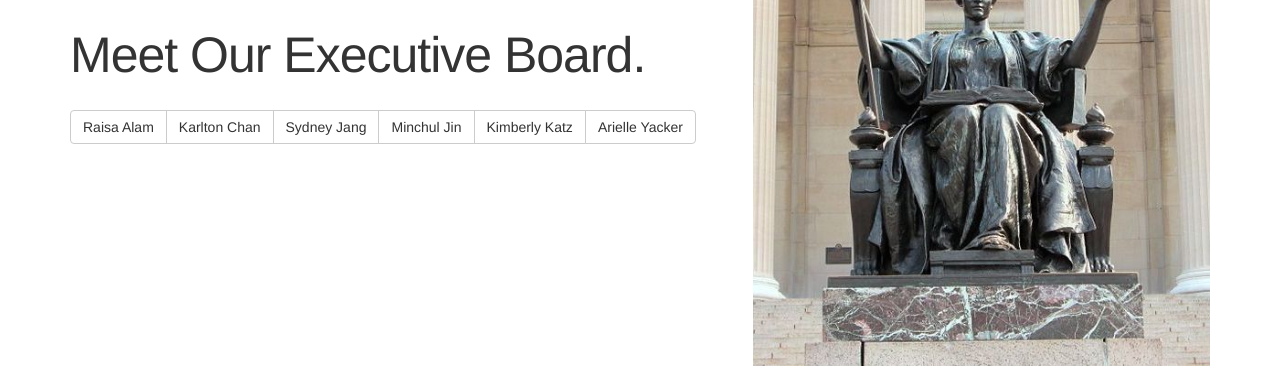
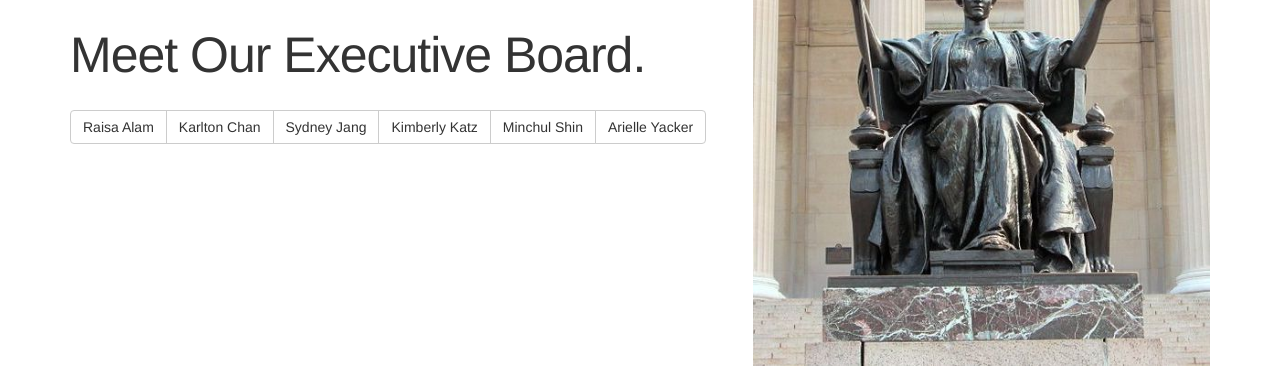
Before and after one commit to activemindsatcu/activemindsatcu.github.io, a Jekyll site: the page built from index.html, in a window 1280 px wide and 900 px high, scrolled down 838 px. Shown: the part 141-509 px from the top of the window. Built offline with Jekyll 4.4.1, drawn with Linux system fonts in a browser that asks for light colours.

Commit message:
Fix typo

```diff
--- a/_data/members.yml
+++ b/_data/members.yml
@@ -32,7 +32,7 @@
   img: sydney_jang.jpg
 
 - first_name: Minchul
-  last_name: Jin
+  last_name: Shin
   position: Treasurer
   school: GS
   graduation_year: 2019
```
